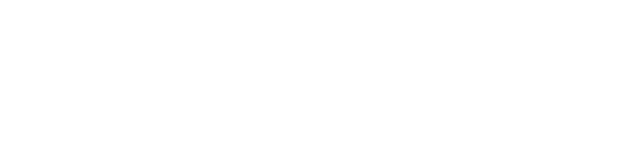
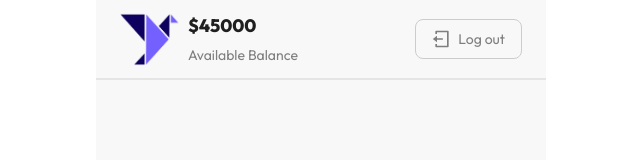
Before and after one commit to AHJ32/Payoo, a plain HTML site: page home.html in a window 1280 px wide. Shown: the whole page, without its empty margins (319-959 px from the left). Drawn offline with nearby package versions, Linux system fonts and the light colour scheme.

Commit message:
Home page's Navbar done

```diff
--- a/home.html
+++ b/home.html
@@ -1,9 +1,78 @@
 <!doctype html>
-<html lang="en">
+<html lang="en" data-theme="light ">
   <head>
     <meta charset="UTF-8" />
     <meta name="viewport" content="width=device-width, initial-scale=1.0" />
-    <title>Document</title>
+    <title>Payoo | Home</title>
+    <!-- Favicon -->
+    <link rel="shortcut icon" href="./assets/logo.png" type="image/x-icon" />
+    <!-- Tailwind+DaisyUI CSS -->
+    <link
+      href="https://cdn.jsdelivr.net/npm/daisyui@5"
+      rel="stylesheet"
+      type="text/css"
+    />
+    <link
+      href="https://cdn.jsdelivr.net/npm/daisyui@5/themes.css"
+      rel="stylesheet"
+      type="text/css"
+    />
+    <script src="https://cdn.jsdelivr.net/npm/@tailwindcss/browser@4"></script>
+    <!-- Remix Icon -->
+    <link
+      rel="stylesheet"
+      href="https://cdnjs.cloudflare.com/ajax/libs/remixicon/4.6.0/remixicon.css"
+      integrity="sha512-kJlvECunwXftkPwyvHbclArO8wszgBGisiLeuDFwNM8ws+wKIw0sv1os3ClWZOcrEB2eRXULYUsm8OVRGJKwGA=="
+      crossorigin="anonymous"
+      referrerpolicy="no-referrer"
+    />
+    <!-- Google Font -->
+    <link rel="preconnect" href="https://fonts.googleapis.com" />
+    <link rel="preconnect" href="https://fonts.gstatic.com" crossorigin />
+    <link
+      href="https://fonts.googleapis.com/css2?family=Outfit:wght@100..900&display=swap"
+      rel="stylesheet"
+    />
+    <style>
+      * {
+        font-family: "Outfit", sans-serif;
+      }
+    </style>
   </head>
-  <body></body>
+  <body class="min-h-screen max-w-[28.125rem] mx-auto bg-base-200">
+    <section class="border-b-2 border-neutral-200 py-3">
+      <div class="mx-6 flex justify-between items-center">
+        <div class="flex gap-2">
+          <img class="w-[3.75rem]" src="./assets/logo.png" alt="" />
+          <div class="Left space-y-[.375rem]">
+            <h2
+              class="font-extrabold text-[1.125rem] text-[#080808] opacity-90"
+            >
+              $45000
+            </h2>
+            <p class="font-normal text-[.875rem] text-[#080808] opacity-50">
+              Available Balance
+            </p>
+          </div>
+        </div>
+        <div class="Right">
+          <button
+            class="btn rounded-[.5rem] font-normal text-[.875rem] border-neutral-400 opacity-50 text-[#080808]"
+          >
+            <svg
+              xmlns="http://www.w3.org/2000/svg"
+              viewBox="0 0 24 24"
+              width="20"
+              height="20"
+              fill="currentColor"
+            >
+              <path
+                d="M4 18H6V20H18V4H6V6H4V3C4 2.44772 4.44772 2 5 2H19C19.5523 2 20 2.44772 20 3V21C20 21.5523 19.5523 22 19 22H5C4.44772 22 4 21.5523 4 21V18ZM6 11H13V13H6V16L1 12L6 8V11Z"
+              ></path></svg
+            >Log out
+          </button>
+        </div>
+      </div>
+    </section>
+  </body>
 </html>
```
Also changed, not shown: index.html (+1 -1 lines).
